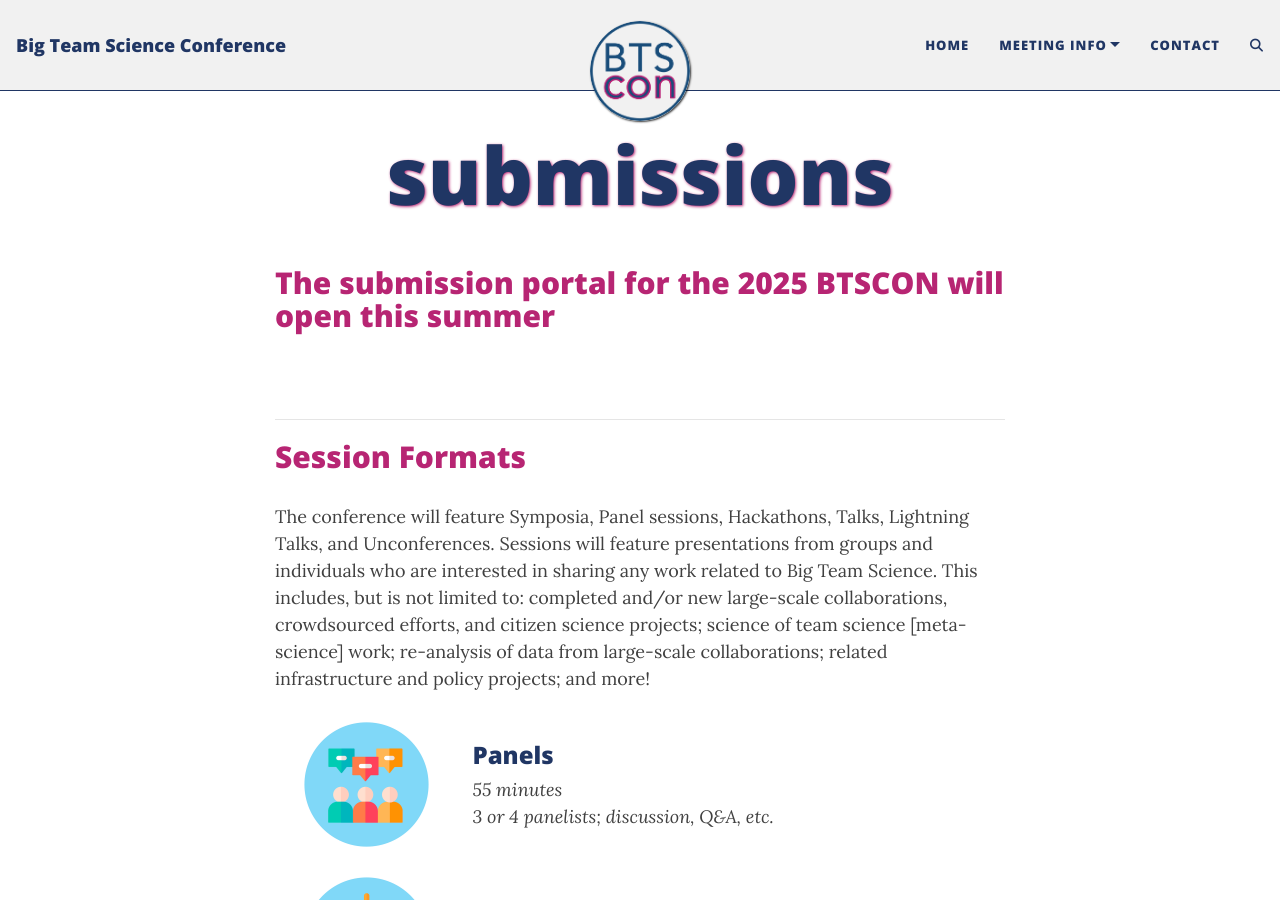
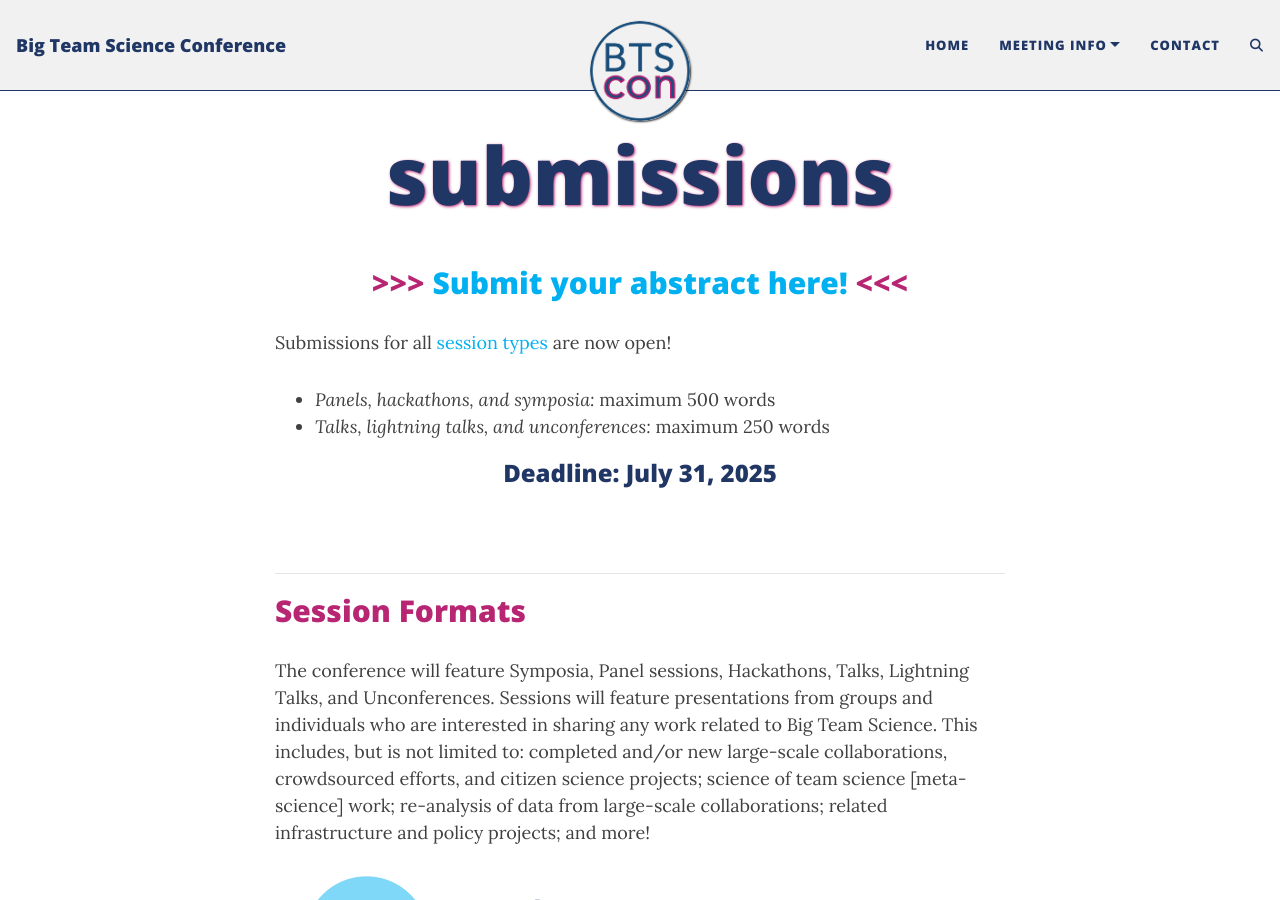
Before and after one commit to bigteamscienceconference/bigteamscienceconference.github.io, a Jekyll site: the page built from submissions.md, in a window 1280 px wide and 900 px high. Built offline with Jekyll 4.4.1, drawn with Linux system fonts in a browser that asks for light colours; comment, search, counter and statistics services are not loaded.

Commit message:
open submissions

```diff
--- a/submissions.md
+++ b/submissions.md
@@ -5,10 +5,8 @@ title: submissions
 
 
 
-<h2>The submission portal for the 2025 BTSCON will open this summer</h2>
 
-<!--
-<h2 align="center"> >>> <a href="https://docs.google.com/forms/d/e/1FAIpQLSe7NNvWpghj1yrqIJjj1M_AcXIG1vOruYEkkPthZ8c8puuo3Q/viewform?usp=sf_link" target="_blank">Submit your abstract here!</a> <<< </h2>
+<h2 align="center"> >>> <a href="https://docs.google.com/forms/d/e/1FAIpQLSdIfHkVRsmgCAL2YUzbDfyI91gElCtlXPkIPUwoOcxLZIeIYw/viewform?usp=dialog" target="_blank">Submit your abstract here!</a> <<< </h2>
 
 Submissions for all <a href="#sessions">session types</a> are now open!
 
@@ -17,8 +15,8 @@ Submissions for all <a href="#sessions">session types</a> are now open!
 * *Talks, lightning talks, and unconferences:* maximum 250 words
 
 
-<h3 align="center">Extended Deadline: August 9, 2024</h3>
--->
+<h3 align="center">Deadline: July 31, 2025</h3>
+
 
 <br>
 
```
